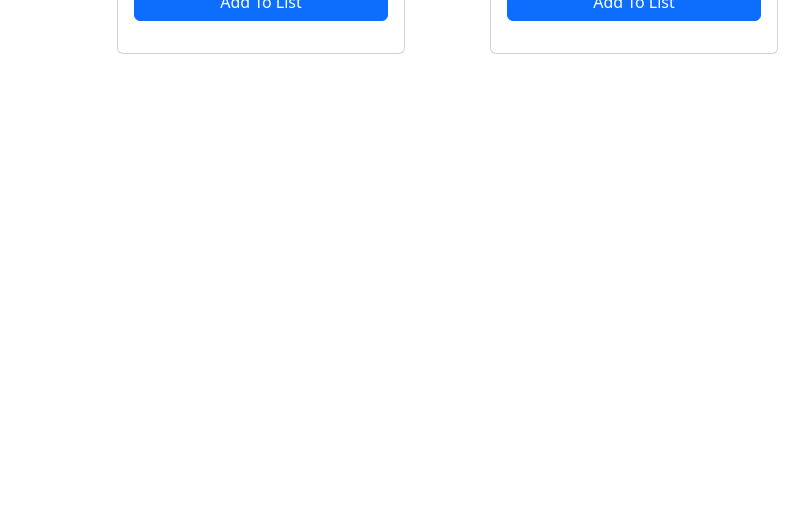
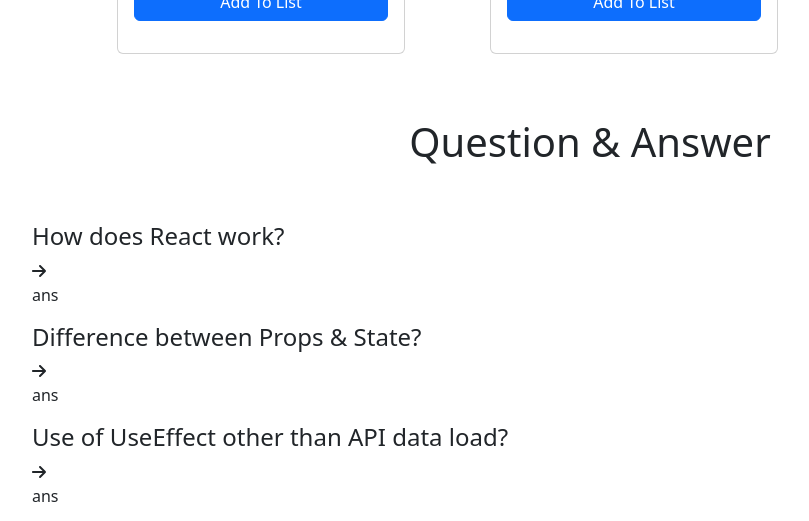
Before and after one commit to Achintya151/super-active-zone-app, a React (Create React App) app: page / in a window 1280 px wide. Shown: the part 1403-1924 px from the top of the page, without its empty margins (50-859 px from the left). Before the commit the page ends 1473 px from the top, so only its background shows below. Built offline with nearby package versions, Linux system fonts and the light colour scheme.

Commit message:
question added

```diff
--- a/src/App.js
+++ b/src/App.js
@@ -1,4 +1,5 @@
 import './App.css';
+import Blogs from './component/Blogs/Blogs';
 import Header from './component/Header/Header';
 import Sidebar from './component/Sidebar/Sidebar';
 function App() {
@@ -6,6 +7,7 @@ function App() {
     <div>
       <Header></Header>
       <Sidebar></Sidebar>
+      <Blogs></Blogs>
     </div>
   );
 }
--- /dev/null
+++ b/src/component/Blogs/Blogs.js
@@ -0,0 +1,35 @@
+import { FontAwesomeIcon } from '@fortawesome/react-fontawesome';
+import React from 'react';
+import { faArrowRight, faDumbbell } from '@fortawesome/free-solid-svg-icons'
+const Blogs = () => {
+    return (
+        <div className='container'>
+            <div className='text-center py-5'>
+                <h1>Question & Answer</h1>
+            </div>
+            <div>
+                <h4>How does React work?</h4>
+                <div>
+                    <FontAwesomeIcon icon={faArrowRight}></FontAwesomeIcon>
+                    <p>ans</p>
+                </div>
+            </div>
+            <div>
+                <h4>Difference between Props & State?</h4>
+                <div>
+                    <FontAwesomeIcon icon={faArrowRight}></FontAwesomeIcon>
+                    <p>ans</p>
+                </div>
+            </div>
+            <div>
+                <h4>Use of UseEffect other than API data load?</h4>
+                <div>
+                    <FontAwesomeIcon icon={faArrowRight}></FontAwesomeIcon>
+                    <p>ans</p>
+                </div>
+            </div>
+        </div>
+    );
+};
+
+export default Blogs;
```
